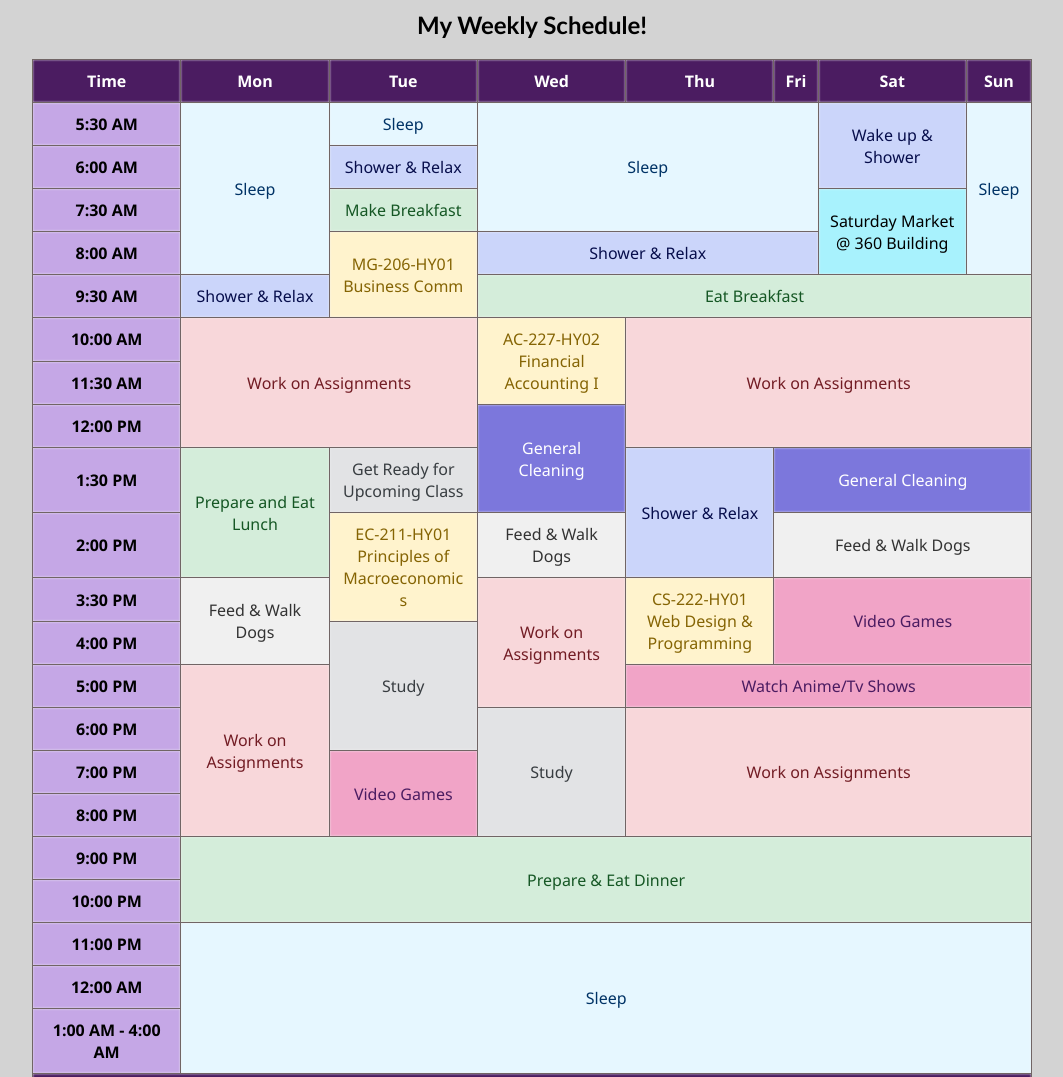
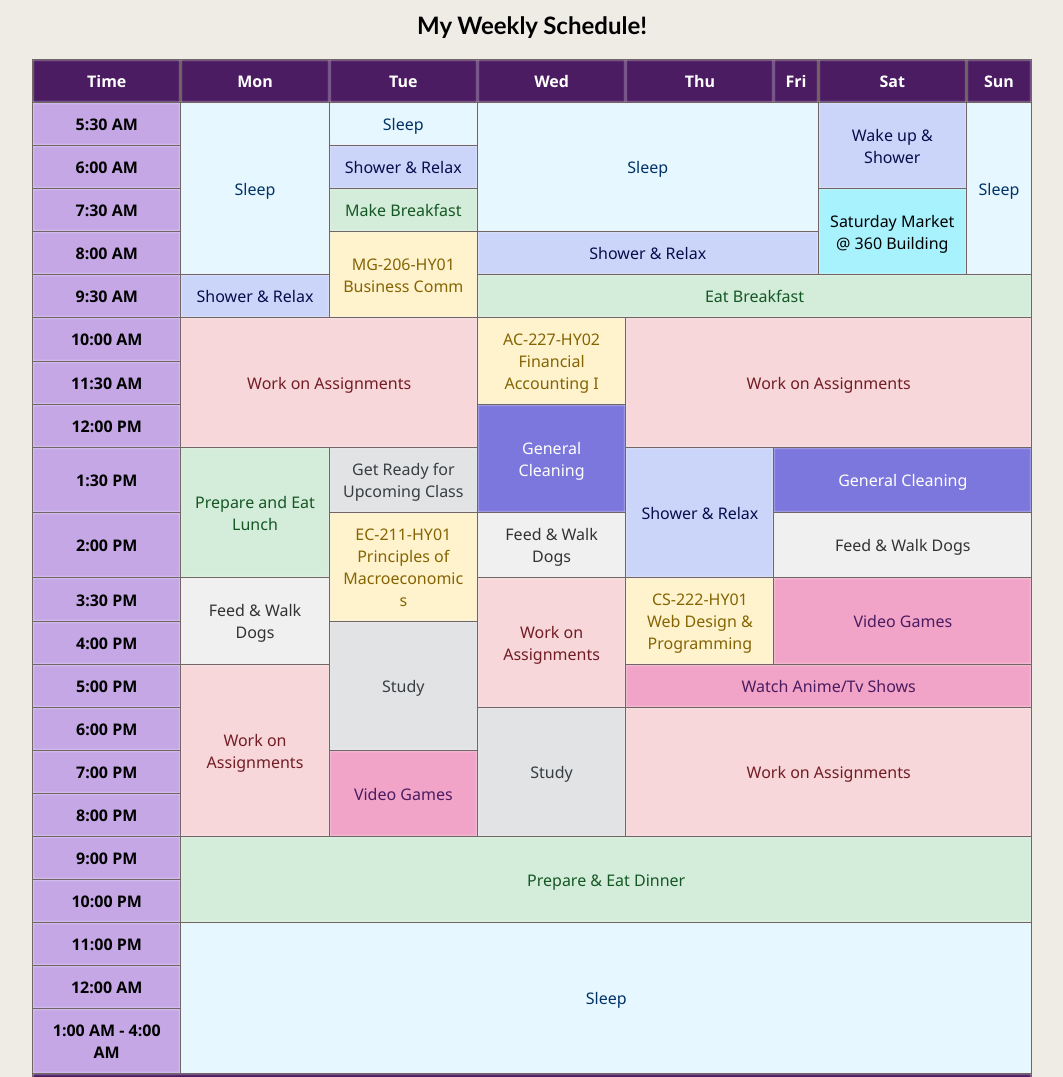
Before and after one commit to alexierosscastro/web-tables, a plain HTML site: page index.html in a window 1280 px wide. Shown: the top 1077 px of the page, without its empty margins (108-1171 px from the left). Drawn offline with Linux system fonts and the light colour scheme.

Commit message:
Modified Background

```diff
--- a/styles.css
+++ b/styles.css
@@ -1,7 +1,7 @@
 html, body {
   margin: 0;
   padding: 0;
-  background-color: #d3d3d3;
+  background-color: #efece6;
 }
 
 .schedule {
```
